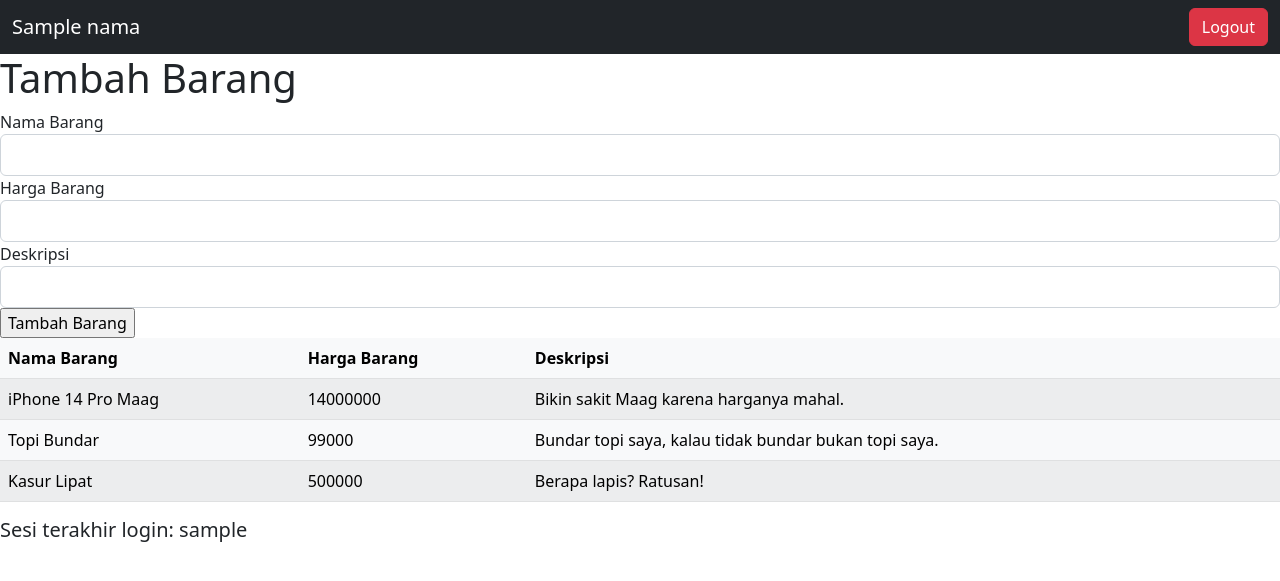
After one commit to fadhlanhasyim/django-app, a Django app: template wishlist/templates/wishlist_ajax.html in a window 1280 px wide. The commit adds this page. Shown: the top 581 px of the page. Run offline with Django 4.2, Linux system fonts and the light colour scheme; data comes from the database, SQL or seed files in the repository; tables that the repository leaves empty hold one stand-in row (values such as "Sample post"); the template is opened without the code that fills it: values that come from a table or form of the project are taken from there, most other values are stand-ins (such as "Sample title", 1, 10 or a date in 2020); data that the repository does not hold is empty.

Commit message:
Submit tutorial 5

```diff
--- a/templates/base.html
+++ b/templates/base.html
@@ -5,7 +5,7 @@
 <head>
   <meta charset="UTF-8">
   <meta name="viewport" content="width=device-width, initial-scale=1.0">
-  <link rel="stylesheet" href="{% static 'css/style.css' %}">
+  <!-- <link rel="stylesheet" href="{% static 'css/style.css' %}"> -->
   <link href="https://cdn.jsdelivr.net/npm/bootstrap@5.2.1/dist/css/bootstrap.min.css" rel="stylesheet" integrity="sha384-iYQeCzEYFbKjA/T2uDLTpkwGzCiq6soy8tYaI1GyVh/UjpbCx/TYkiZhlZB6+fzT" crossorigin="anonymous">
   {% block meta %}
   {% endblock meta %}
--- /dev/null
+++ b/wishlist/templates/wishlist_ajax.html
@@ -0,0 +1,87 @@
+{% extends 'base.html' %}
+
+{% block content %}
+
+<head>
+    <script src="https://ajax.googleapis.com/ajax/libs/jquery/3.6.0/jquery.min.js"></script>
+    <script>
+        $(document).ready(function () {
+            loadData();
+        });
+
+        function loadData() {
+            $.get(`http://127.0.0.1:8000/wishlist/json`, function (data) {
+                for (var i = 0; i < data.length; i++) {
+                    $('#table_barang').find(`tbody`).append(`<tr><td>${data[i].fields.nama_barang}</td><td>${data[i].fields.harga_barang}</td><td>${data[i].fields.deskripsi}</td></tr>`);
+                }
+            });
+        }
+
+        $(document).ready(function () {
+            $('.submit_barang').click(function () {
+                $.post('http://127.0.0.1:8000/wishlist/add', { nama_barang: $("#nama_barang").val(), harga_barang: parseInt($("#harga_barang").val()), deskripsi: b$("#deskripsi").val() })
+            });
+        });
+    </script>
+</head>
+
+<nav class="navbar navbar-dark bg-dark">
+    <div class="container-fluid">
+        <span class="navbar-brand mb-0 h1">{{ nama }}</span>
+        <a href="{% url 'wishlist:logout' %}" type="button" class="btn btn-danger">Logout</a>
+    </div>
+</nav>
+
+<div class="form-tambah-barang">
+
+    <h1 class="">Tambah Barang</h1>
+
+    <form action="" method="POST" class="form_barang">
+        {% csrf_token %}
+
+        <div class="">
+            <label>Nama Barang</label>
+        </div>
+        <div>
+            <input type="text" id="nama_barang" class="form-control text-sm rounded-lg p-2">
+        </div>
+        <div class="">
+            <label>Harga Barang</label>
+        </div>
+        <div>
+            <input type="text" name="harga_barang" id="harga_barang" class="form-control text-sm rounded-lg p-2">
+        </div>
+        <div class="">
+            <label>Deskripsi</label>
+        </div>
+        <div>
+            <input type="text" name="description" id="deskripsi" class="form-control text-sm rounded-lg p-2">
+        </div>
+        <input type="submit" value="Tambah Barang" class="submit_barang">
+    </form>
+
+</div>
+
+<table class="table table-striped table-light" id="table_barang">
+    <thead class="thead-dark">
+        <tr>
+            <th scope="col">Nama Barang</th>
+            <th scope="col">Harga Barang</th>
+            <th scope="col">Deskripsi</th>
+        </tr>
+    </thead>
+    {% comment %} Tambahkan data di bawah baris ini {% endcomment %}
+    <tbody>
+        <!-- {% for barang in list_barang %}
+        <tr>
+            <th scope="row">{{barang.nama_barang}}</th>
+            <th scope="row">{{barang.harga_barang}}</th>
+            <th scope="row">{{barang.deskripsi}}</th>
+        </tr>
+        {% endfor %} -->
+    </tbody>
+</table>
+
+<h5>Sesi terakhir login: {{ last_login }}</h5>
+
+{% endblock content %}
--- a/wishlist/urls.py
+++ b/wishlist/urls.py
@@ -1,10 +1,11 @@
 from django.urls import path
-from wishlist.views import show_wishlist, show_xml, show_json, show_json_by_id, show_xml_by_id, register, login_user, logout_user
+from wishlist.views import show_wishlist, show_xml, show_json, show_json_by_id, show_xml_by_id, register, login_user, logout_user, show_wishlist_ajax, add_wishlist
 
 app_name = 'wishlist'
 
 urlpatterns = [
     path('', show_wishlist, name='show_wishlist'),
+    path('ajax/', show_wishlist_ajax, name='show_wishlist_ajax'),
     path('xml/', show_xml, name='show_xml'),
     path('json/', show_json, name='show_json'),
     path('xml/<int:id>', show_xml_by_id, name='show_xml_by_id'),
@@ -12,4 +13,5 @@ urlpatterns = [
     path('register/', register, name='register'),
     path('login/', login_user, name='login'),
     path('logout/', logout_user, name='logout'),
+    path('add/', add_wishlist, name='add_wishlist'),
 ]
--- a/wishlist/views.py
+++ b/wishlist/views.py
@@ -1,4 +1,4 @@
-from django.http import HttpResponse, HttpResponseRedirect
+from django.http import HttpResponse, HttpResponseRedirect, JsonResponse
 from django.core import serializers
 from django.shortcuts import render
 from wishlist.models import BarangWishlist
@@ -8,6 +8,7 @@ from django.contrib import messages
 from django.contrib.auth import authenticate, login, logout
 from django.contrib.auth.decorators import login_required
 from django.urls import reverse
+from django.views.decorators.csrf import csrf_exempt
 
 import datetime
 
@@ -22,6 +23,16 @@ def show_wishlist(request):
     'last_login': request.COOKIES['last_login'],
     }
     return render(request, "wishlist.html", context)
+
+@login_required(login_url='/wishlist/login/')
+def show_wishlist_ajax(request):
+    data_barang_wishlist = BarangWishlist.objects.all()
+    context = {
+    'list_barang': data_barang_wishlist,
+    'nama': 'Fadhlan H',
+    'last_login': request.COOKIES['last_login'],
+    }
+    return render(request, "wishlist_ajax.html", context)
 
 def show_xml(request):
     data = BarangWishlist.objects.all()
@@ -72,3 +83,19 @@ def logout_user(request):
     response = HttpResponseRedirect(reverse('wishlist:login'))
     response.delete_cookie('last_login')
     return response
+
+
+@login_required(login_url='/wishlist/login/')
+@csrf_exempt
+def add_wishlist(request):
+    print('masuk')
+    if request.method == 'POST':
+        print('masuk')
+        nama_barang = request.POST.get('nama_barang')
+        harga_barang = request.POST.get('harga_barang')
+        deskripsi = request.POST.get('deskripsi')
+
+        new_wishlist = BarangWishlist.objects.create(nama_barang=nama_barang,deskripsi=deskripsi,harga_barang=harga_barang)
+        new_wishlist.save()
+
+        return render(request, 'wishlist_ajax.html')
```
